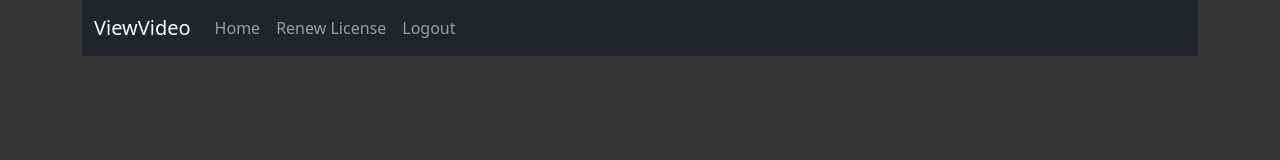
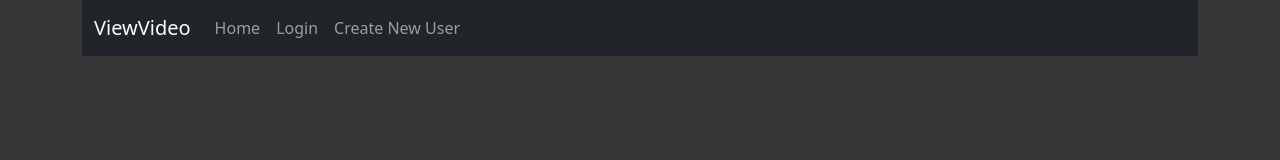
Before and after one commit to Jundeb/ViewVideo, a React (Create React App) app in the folder viewvideoclient/: page / in a window 1280 px wide. Shown: the top 160 px of the page. Built offline with nearby package versions, Linux system fonts and the light colour scheme.

Commit message:
Fixed bug

```diff
--- a/viewvideoclient/src/components/NavBar.js
+++ b/viewvideoclient/src/components/NavBar.js
@@ -7,10 +7,11 @@ import { Link } from "react-router-dom";
 
 function NavBar() {
 
-  const [user, setUser] = useState({});
+  const [user, setUser] = useState(null);
 
   const logOut = () => {
     window.localStorage.removeItem('username');
+    window.localStorage.removeItem('userId');
     window.localStorage.removeItem('licenseId');
     window.localStorage.removeItem('balance');
     window.localStorage.removeItem('license');
```
